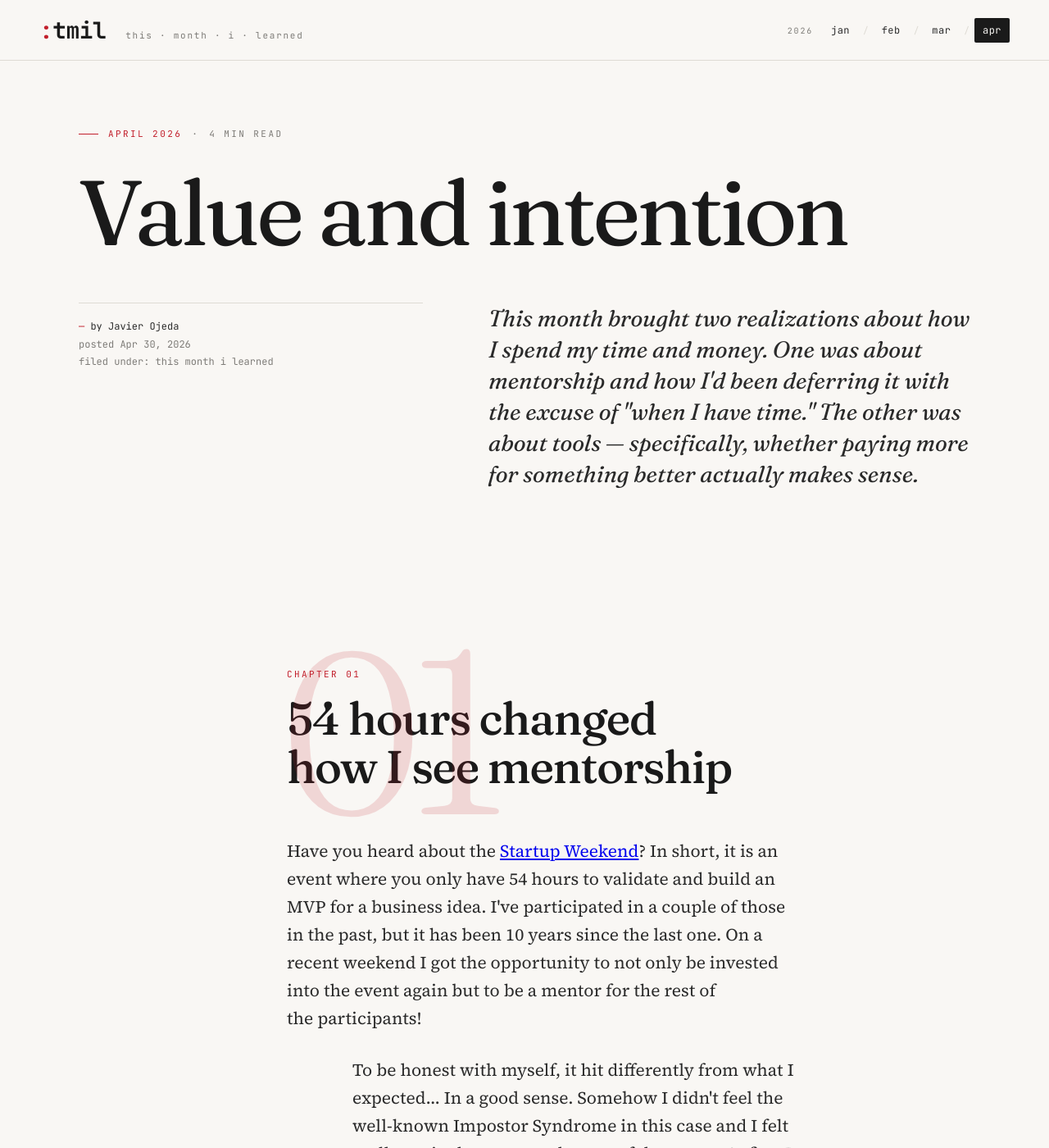
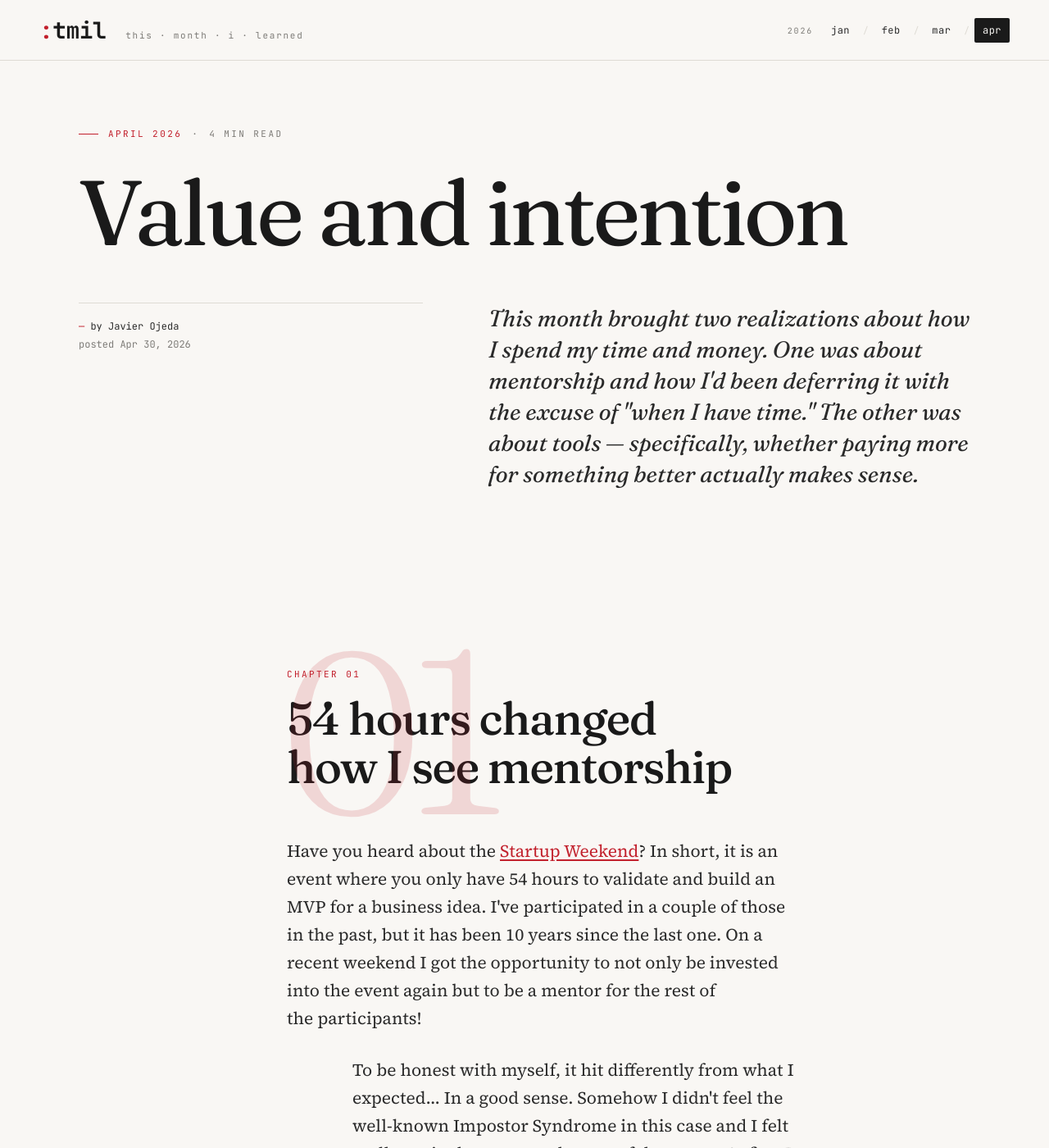
Before and after one commit to javierojeda94/tmil, a Jekyll site: the page built from index.html, in a window 1280 px wide and 1400 px high. Shown: the whole window at 82% size. Built offline with Jekyll 4.4.1, drawn with Linux system fonts in a browser that asks for light colours; some of the changed text lies outside the part shown.

Commit message:
fix: UI polish — remove filed-under label, fix link colors, clean up outro copy, restore license links
Co-Authored-By: Claude Haiku 4.5 <noreply@anthropic.com>

```diff
--- a/_includes/article.html
+++ b/_includes/article.html
@@ -12,7 +12,6 @@
       <div class="byline">
         <div><span class="dash">—</span> by {{ site.author }}</div>
         <div>posted {{ p.date | date: "%b %-d, %Y" }}</div>
-        <div>filed under: this month i learned</div>
       </div>
       <div class="lede">
         {% for para in p.lede %}
--- a/_includes/footer.html
+++ b/_includes/footer.html
@@ -1,4 +1,4 @@
 <footer class="site-footer">
   <span>© {{ 'now' | date: '%Y' }} :tmil — by {{ site.author }}</span>
-  <span>content cc by-nc-nd 4.0 · code mit · <a href="{{ '/feed.xml' | relative_url }}">rss</a></span>
+  <span><a href="https://creativecommons.org/licenses/by-nc-nd/4.0/" target="_blank" rel="noopener">content cc by-nc-nd 4.0</a> · <a href="https://opensource.org/licenses/MIT" target="_blank" rel="noopener">code mit</a> · <a href="{{ '/feed.xml' | relative_url }}">rss</a></span>
 </footer>
--- a/_includes/outro.html
+++ b/_includes/outro.html
@@ -1,10 +1,9 @@
 <div class="outro" data-fade>
   <div class="eyebrow"><span class="rule-line"></span><span>OVER TO YOU</span></div>
-  <h3 class="outro-headline" data-fade data-delay="1">if something resonated with you —</h3>
+  <h3 class="outro-headline" data-fade data-delay="1">if something resonated with you</h3>
   <p class="outro-line-1" data-fade data-delay="2">I'd love to hear your take.</p>
-  <p class="outro-line-2" data-fade data-delay="3">Reach out on LinkedIn. I genuinely love hearing different perspectives — disagreement included.</p>
+  <p class="outro-line-2" data-fade data-delay="3">Reach out on LinkedIn. I genuinely love hearing different perspectives, disagreement included.</p>
   <a class="cta-linkedin" href="{{ site.author_linkedin }}" target="_blank" rel="noopener" data-fade data-delay="4">
     <span>say hi on linkedin</span><span class="arrow">→</span>
   </a>
-  <p class="cta-sub" data-fade data-delay="5">↑ don't be shy :)</p>
 </div>
--- a/_sass/_typography.scss
+++ b/_sass/_typography.scss
@@ -6,3 +6,9 @@ body {
   background: var(--bg);
   overflow-x: clip;
 }
+
+a {
+  color: var(--rust);
+  text-decoration: underline;
+  text-underline-offset: 3px;
+}
```
